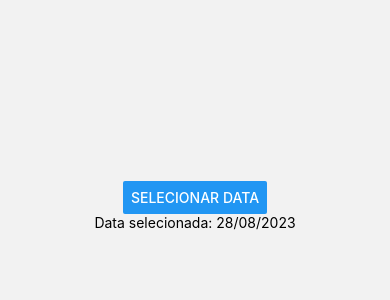
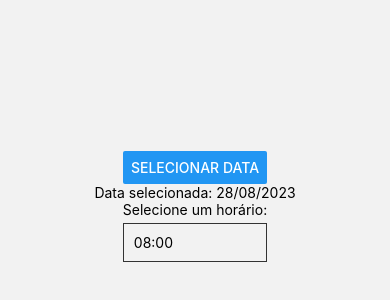
Before and after one commit to prof-freedson/rn-travel-app, a React Native app: screen /calendario in a window 390 px wide. Shown: the part 216-516 px from the top of the page. Built offline with nearby package versions, Linux system fonts and the light colour scheme.

Commit message:
Uso do Modal para horários adicionado

```diff
--- a/screens/Calendario.js
+++ b/screens/Calendario.js
@@ -1,19 +1,17 @@
-/*
-Instalar os pacotes:
-
-npx expo install @react-native-community/datetimepicker
-npm install date-fns
- */
-
-
 import React, { useState } from 'react';
-import { View, Button, Text, Platform } from 'react-native';
+import { View, Button, Text, Platform, Modal, TouchableOpacity, StyleSheet } from 'react-native';
 import DateTimePicker from '@react-native-community/datetimepicker';
 import { format } from 'date-fns';
 
-export default function Calendario() {
+export default function App() {
   const [selectedDate, setSelectedDate] = useState(new Date());
+  const [selectedTime, setSelectedTime] = useState('08:00');
   const [showPicker, setShowPicker] = useState(false);
+  const [showTimeModal, setShowTimeModal] = useState(false); // Estado para controlar a visibilidade do Modal
+
+  const timeOptions = [
+    '08:00', '09:00', '10:00', '11:00', '12:00',
+  ];
 
   const onChange = (event, selectedDate) => {
     const currentDate = selectedDate || selectedDate;
@@ -43,6 +41,60 @@ export default function Calendario() {
         />
       )}
       <Text>Data selecionada: {formattedDate}</Text>
+
+      <TouchableOpacity onPress={() => setShowTimeModal(true)}>
+        <Text>Selecione um horário:</Text>
+        <Text style={styles.timeButton}>{selectedTime}</Text>
+      </TouchableOpacity>
+
+      <Modal
+        visible={showTimeModal}
+        transparent={true}
+        animationType="slide"
+      >
+        <View style={styles.modalContainer}>
+          <View style={styles.modalContent}>
+            {timeOptions.map((time, index) => (
+              <TouchableOpacity
+                key={index}
+                style={styles.timeOption}
+                onPress={() => {
+                  setSelectedTime(time);
+                  setShowTimeModal(false);
+                }}
+              >
+                <Text>{time}</Text>
+              </TouchableOpacity>
+            ))}
+          </View>
+        </View>
+      </Modal>
     </View>
   );
 }
+
+const styles = StyleSheet.create({
+  timeButton: {
+    padding: 10,
+    borderWidth: 1,
+    borderColor: '#333',
+    marginTop: 5,
+  },
+  modalContainer: {
+    flex: 1,
+    justifyContent: 'center',
+    alignItems: 'center',
+    backgroundColor: 'rgba(0, 0, 0, 0.5)',
+  },
+  modalContent: {
+    backgroundColor: 'white',
+    padding: 20,
+    borderRadius: 10,
+    width: 250,
+  },
+  timeOption: {
+    paddingVertical: 10,
+    borderBottomWidth: 1,
+    borderBottomColor: '#ccc',
+  },
+});
```
